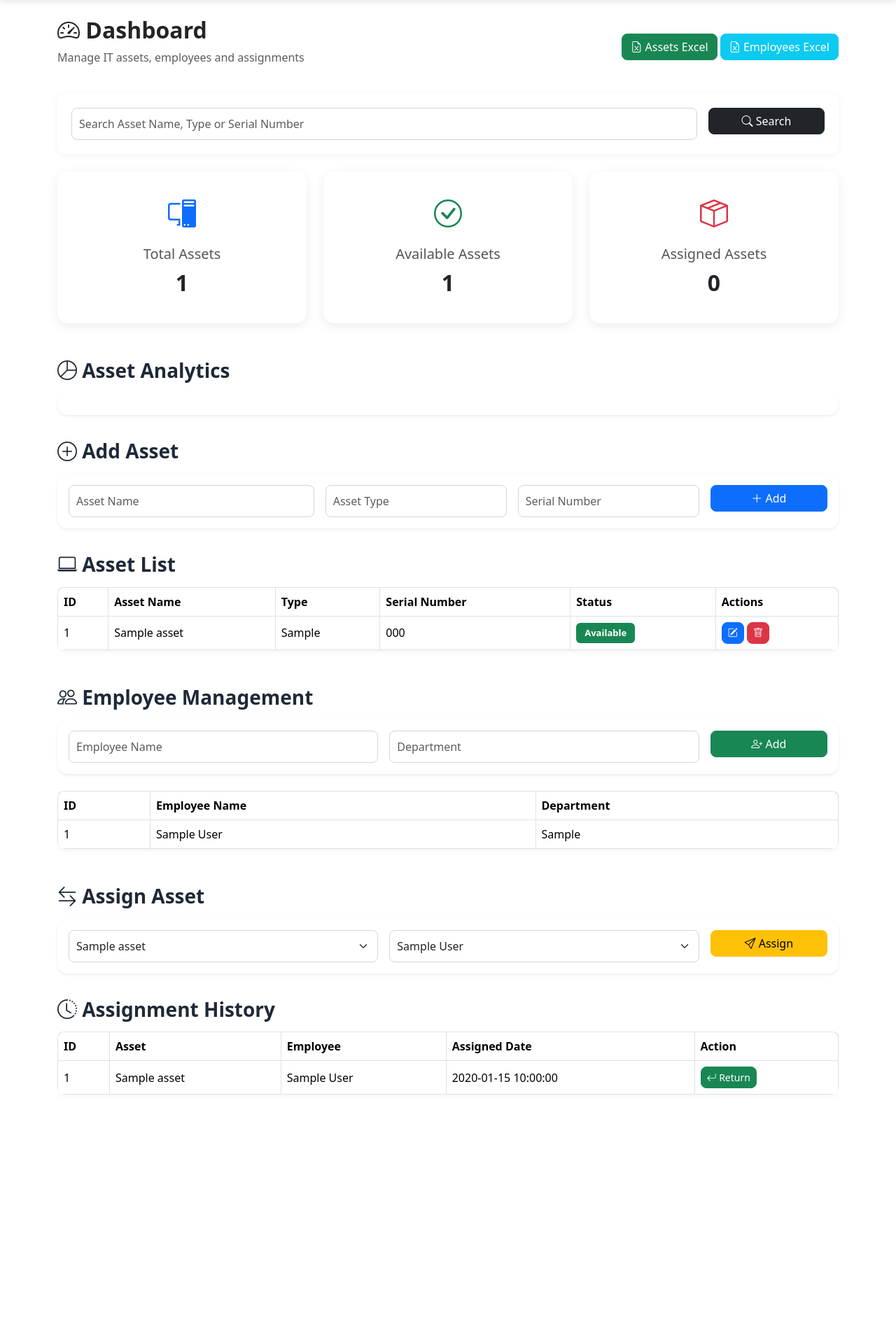
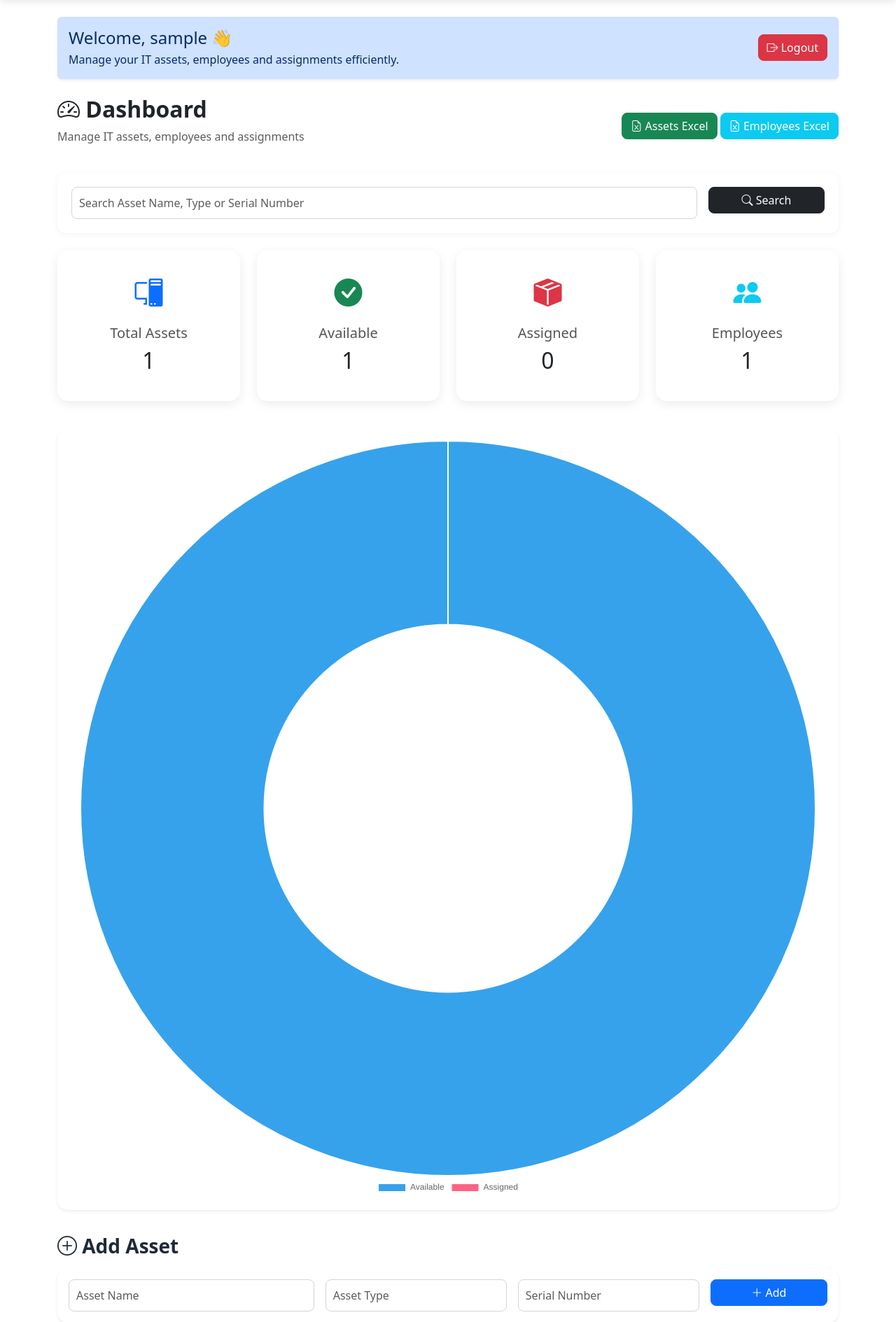
Before and after one commit to VinayaKumaraC/Flask-based-IT-Asset-Management, a Flask app: page / in a window 1280 px wide. Shown: the part 76-1965 px from the top of the page at 70% size. Before the commit the page ends 1640 px from the top, so only its background shows below. Run offline with Flask 3, Linux system fonts and the light colour scheme; the visitor is signed in with stand-in values (Sample User, id 1); tables that the repository leaves empty hold one stand-in row (values such as "Sample post").

Commit message:
Refactor dashboard layout and update asset display

```diff
--- a/templates/index.html
+++ b/templates/index.html
@@ -3,6 +3,26 @@
 {% block content %}
 
 <!-- PAGE HEADER -->
+
+<div class="alert alert-primary border-0 shadow-sm mb-4">
+    <div class="d-flex justify-content-between align-items-center">
+        <div>
+            <h4 class="mb-1">
+                Welcome, {{ session['user'] }} 👋
+            </h4>
+            <p class="mb-0">
+                Manage your IT assets, employees and assignments efficiently.
+            </p>
+        </div>
+
+        <div>
+            <a href="/logout" class="btn btn-danger">
+                <i class="bi bi-box-arrow-right"></i>
+                Logout
+            </a>
+        </div>
+    </div>
+</div>
 
 <div class="d-flex justify-content-between align-items-center mb-4">
 
@@ -87,46 +107,36 @@
 
 <div class="row mb-4">
 
-    <div class="col-md-4 mb-3">
-
+    <div class="col-md-3 mb-3">
         <div class="dashboard-card">
-
             <i class="bi bi-pc-display fs-1 text-primary"></i>
-
             <h5 class="mt-3">Total Assets</h5>
-
-            <h3>{{ total_assets }}</h3>
-
+            <h2>{{ total_assets }}</h2>
         </div>
-
     </div>
 
-    <div class="col-md-4 mb-3">
-
+    <div class="col-md-3 mb-3">
         <div class="dashboard-card">
-
-            <i class="bi bi-check-circle fs-1 text-success"></i>
-
-            <h5 class="mt-3">Available Assets</h5>
-
-            <h3>{{ available_assets }}</h3>
-
+            <i class="bi bi-check-circle-fill fs-1 text-success"></i>
+            <h5 class="mt-3">Available</h5>
+            <h2>{{ available_assets }}</h2>
         </div>
-
     </div>
 
-    <div class="col-md-4 mb-3">
+    <div class="col-md-3 mb-3">
+        <div class="dashboard-card">
+            <i class="bi bi-box-seam-fill fs-1 text-danger"></i>
+            <h5 class="mt-3">Assigned</h5>
+            <h2>{{ assigned_assets }}</h2>
+        </div>
+    </div>
 
+    <div class="col-md-3 mb-3">
         <div class="dashboard-card">
-
-            <i class="bi bi-box-seam fs-1 text-danger"></i>
-
-            <h5 class="mt-3">Assigned Assets</h5>
-
-            <h3>{{ assigned_assets }}</h3>
-
+            <i class="bi bi-people-fill fs-1 text-info"></i>
+            <h5 class="mt-3">Employees</h5>
+            <h2>{{ employees|length }}</h2>
         </div>
-
     </div>
 
 </div>
@@ -134,26 +144,42 @@
 
 <!-- ASSET ANALYTICS -->
 
-<h3 class="section-title">
-
-    <i class="bi bi-pie-chart"></i>
-    Asset Analytics
-
-</h3>
-
 <div class="card shadow-sm border-0 mb-4">
 
-    <div class="card-body text-center">
+    <div class="card-body">
 
-        <div style="max-width: 500px; margin:auto;">
-
-
-
-        </div>
+        <canvas id="assetChart"></canvas>
 
     </div>
 
 </div>
+
+<script src="https://cdn.jsdelivr.net/npm/chart.js"></script>
+
+<script>
+const ctx = document.getElementById('assetChart');
+
+new Chart(ctx, {
+    type: 'doughnut',
+    data: {
+        labels: ['Available', 'Assigned'],
+        datasets: [{
+            data: [
+                {{ available_assets }},
+                {{ assigned_assets }}
+            ]
+        }]
+    },
+    options: {
+        responsive: true,
+        plugins: {
+            legend: {
+                position: 'bottom'
+            }
+        }
+    }
+});
+</script>
 
 
 <!-- ADD ASSET -->
@@ -237,7 +263,7 @@
 
 <div class="table-responsive mb-4">
 
-    <table class="table table-bordered table-hover align-middle">
+    <table class="table table-hover align-middle">
 
         <thead>
 
@@ -272,7 +298,7 @@
 
                     {% if asset["status"] == "Available" %}
 
-                        <span class="badge bg-success">
+                        <span class="badge rounded-pill bg-success">
 
                             Available
 
@@ -280,7 +306,7 @@
 
                     {% else %}
 
-                        <span class="badge bg-danger">
+                        <span class="badge rounded-pill bg-danger">
 
                             Assigned
 
@@ -381,7 +407,7 @@
 
 <div class="table-responsive mb-4">
 
-    <table class="table table-bordered table-hover align-middle">
+    <table class="table table-hover align-middle">
 
         <thead>
 
@@ -510,7 +536,7 @@
 
 <div class="table-responsive">
 
-    <table class="table table-bordered table-hover align-middle">
+    <table class="table table-hover align-middle">
 
         <thead>
 
@@ -563,4 +589,10 @@
 
 </div>
 
+<hr>
+
+<div class="text-center text-muted py-3">
+    IT Asset Management System © 2025
+</div>
+
 {% endblock %}
```
